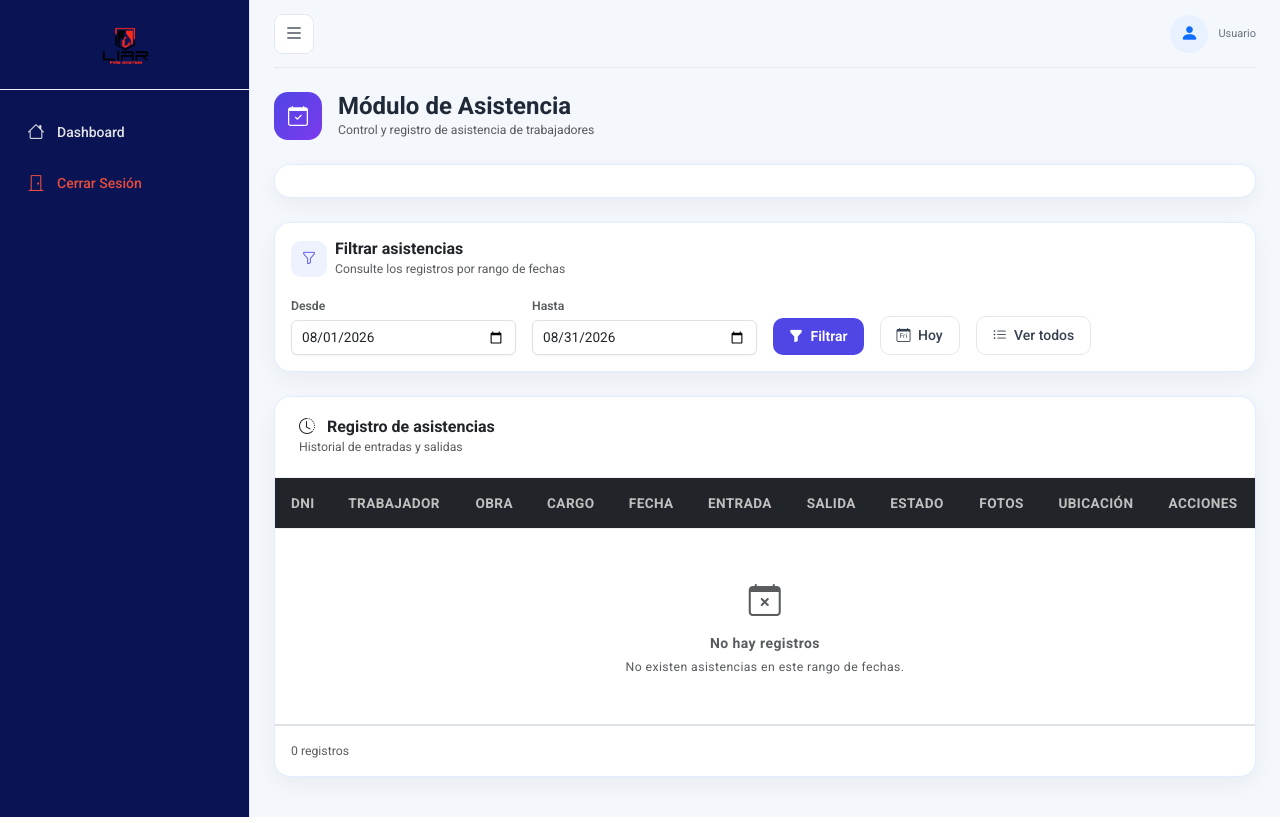
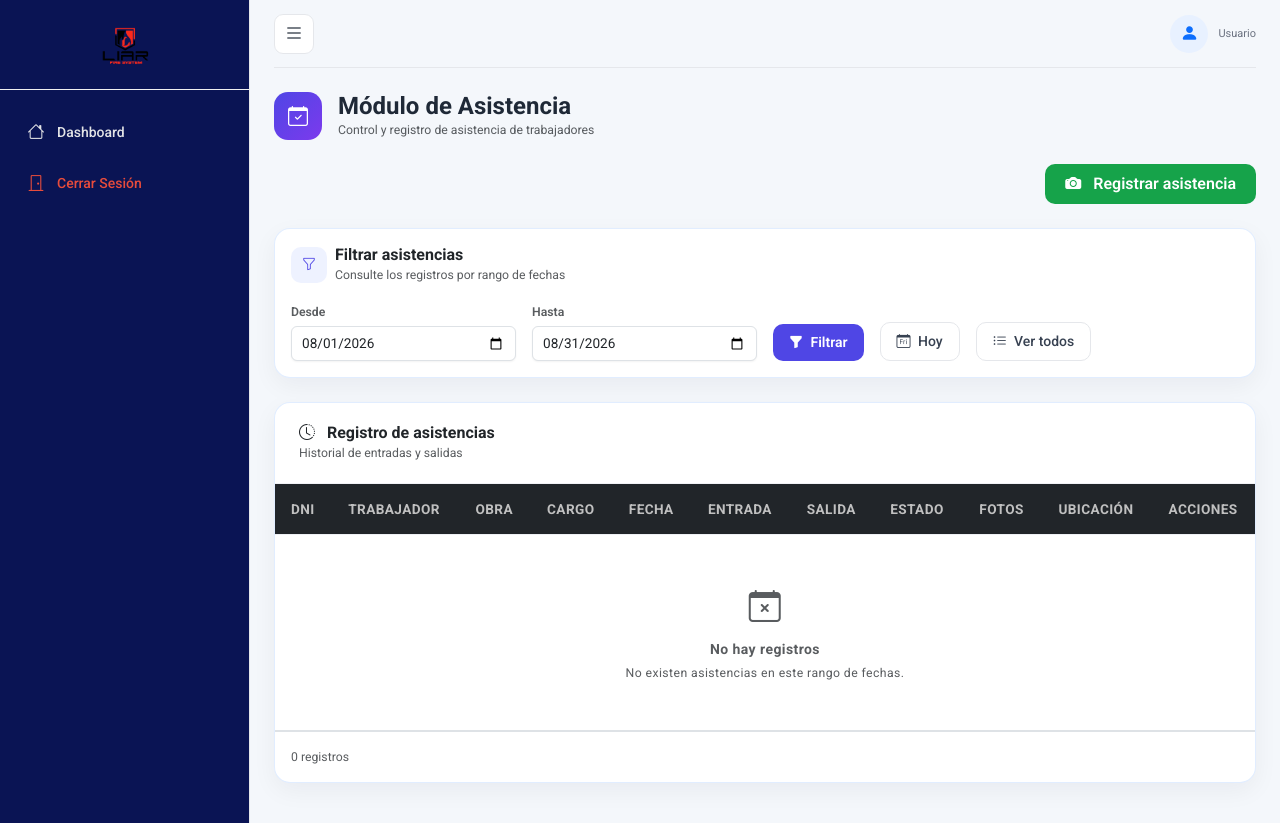
Before and after one commit to AlexanderSand30/sistema_asistencia, a Flask app: template templates/asistencia/index.html in a window 1280 px wide. Run offline with Flask 3, Linux system fonts and the light colour scheme; the template is opened without the code that fills it, so the values that code supplies are empty; parts of the project's set-up code (start-up, migrations or seed data) failed here and were passed over; some libraries are stand-ins or nearby versions.

Commit message:
fix: mejorar modulo de asistencias v0.2

```diff
--- a/templates/asistencia/index.html
+++ b/templates/asistencia/index.html
@@ -16,23 +16,43 @@
         </div>
     </div>
 
-    <!-- BUSCAR TRABAJADOR -->
-    <div class="card card-soft mb-4">
-        <div class="card-body">
+    <!-- REGISTRAR ASISTENCIA -->
+    <div class="d-flex justify-content-end mb-4">
+        <button class="btn btn-success-modern" type="button" data-bs-toggle="modal" data-bs-target="#modalRegistrarAsistencia">
+            <i class="bi bi-camera-fill me-2"></i>
+            Registrar asistencia
+        </button>
+    </div>
+
+    <div class="modal fade" id="modalRegistrarAsistencia" tabindex="-1" aria-labelledby="tituloModalRegistrarAsistencia" aria-hidden="true">
+        <div class="modal-dialog modal-lg modal-dialog-centered">
+            <div class="modal-content">
+                <div class="modal-header border-0">
+                    <div>
+                        <h5 class="modal-title fw-bold" id="tituloModalRegistrarAsistencia">
+                            <i class="bi bi-calendar-check me-2"></i>
+                            Registrar asistencia
+                        </h5>
+                        <small class="text-muted">Confirma el trabajador y la obra</small>
+                    </div>
+                    <button type="button" class="btn-close" data-bs-dismiss="modal" aria-label="Cerrar"></button>
+                </div>
+
+                <div class="modal-body">
             <div class="row g-2 align-items-end mb-2">
                 <div class="col-md-5 col-lg-4 d-none" id="busquedaTrabajador">
                     <label class="form-label small text-muted mb-1">Buscar por DNI</label>
                     <div class="input-group input-group-sm">
                         <span class="input-group-text">
-                            <i class="bi bi-person"></i>
+                            <i class="bi bi-person fs-6"></i>
                         </span>
                         <input type="text" id="dniBuscar" class="form-control form-control-sm" maxlength="8" inputmode="numeric" placeholder="Ingrese DNI" />
                     </div>
                 </div>
 
                 <div class="col-md-auto d-none" id="contenedorBotonBuscar">
-                    <button class="btn btn-primary-modern" id="btnBuscar">
-                        <i class="bi bi-search me-1"></i>
+                    <button class="btn btn-sm btn-primary-modern" id="btnBuscar">
+                        <i class="bi bi-search fs-6 me-1"></i>
                         Buscar trabajador
                     </button>
                 </div>
@@ -92,6 +112,9 @@
                     </button>
                 </div>
 
+            </div>
+        </div>
+                </div>
             </div>
         </div>
     </div>
```
